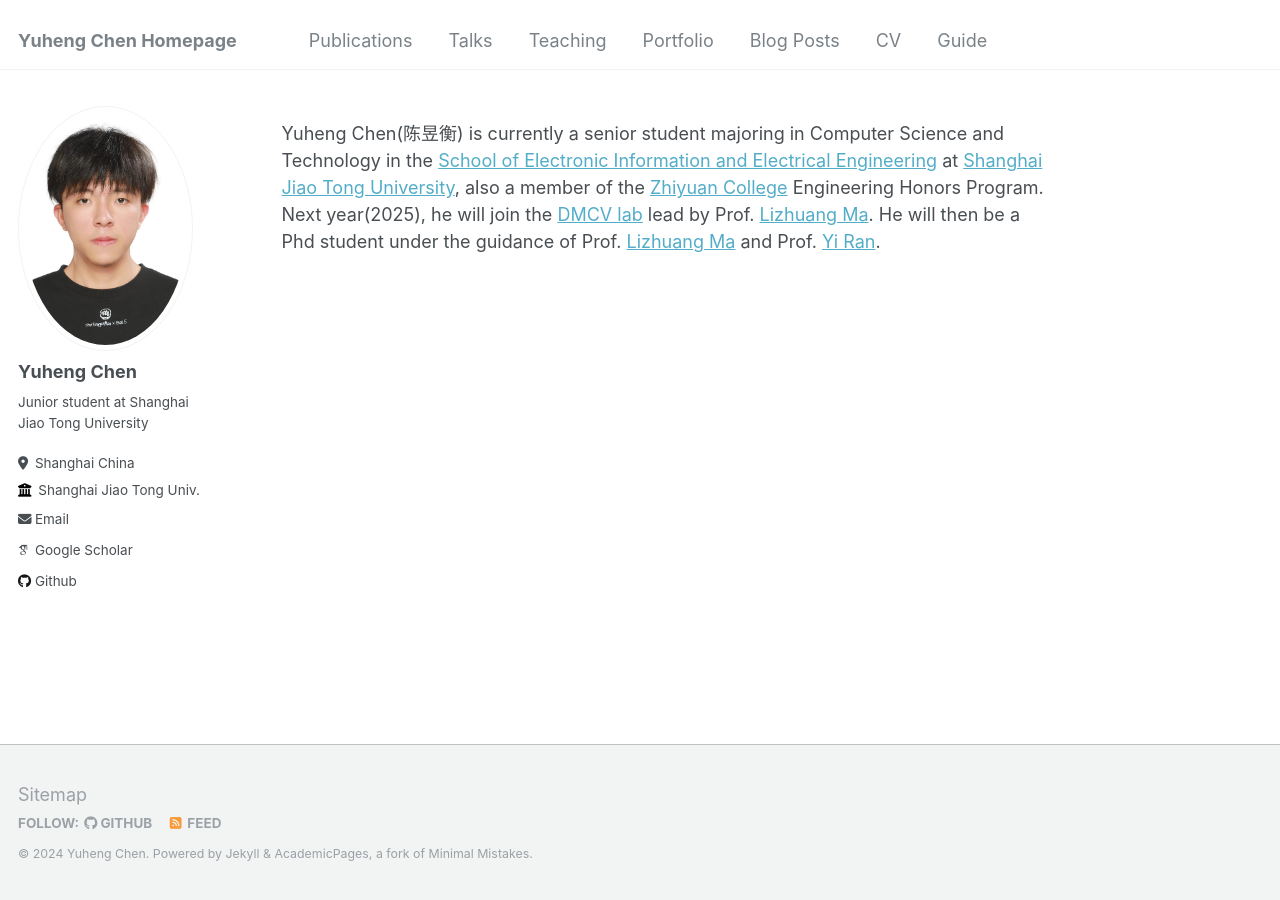
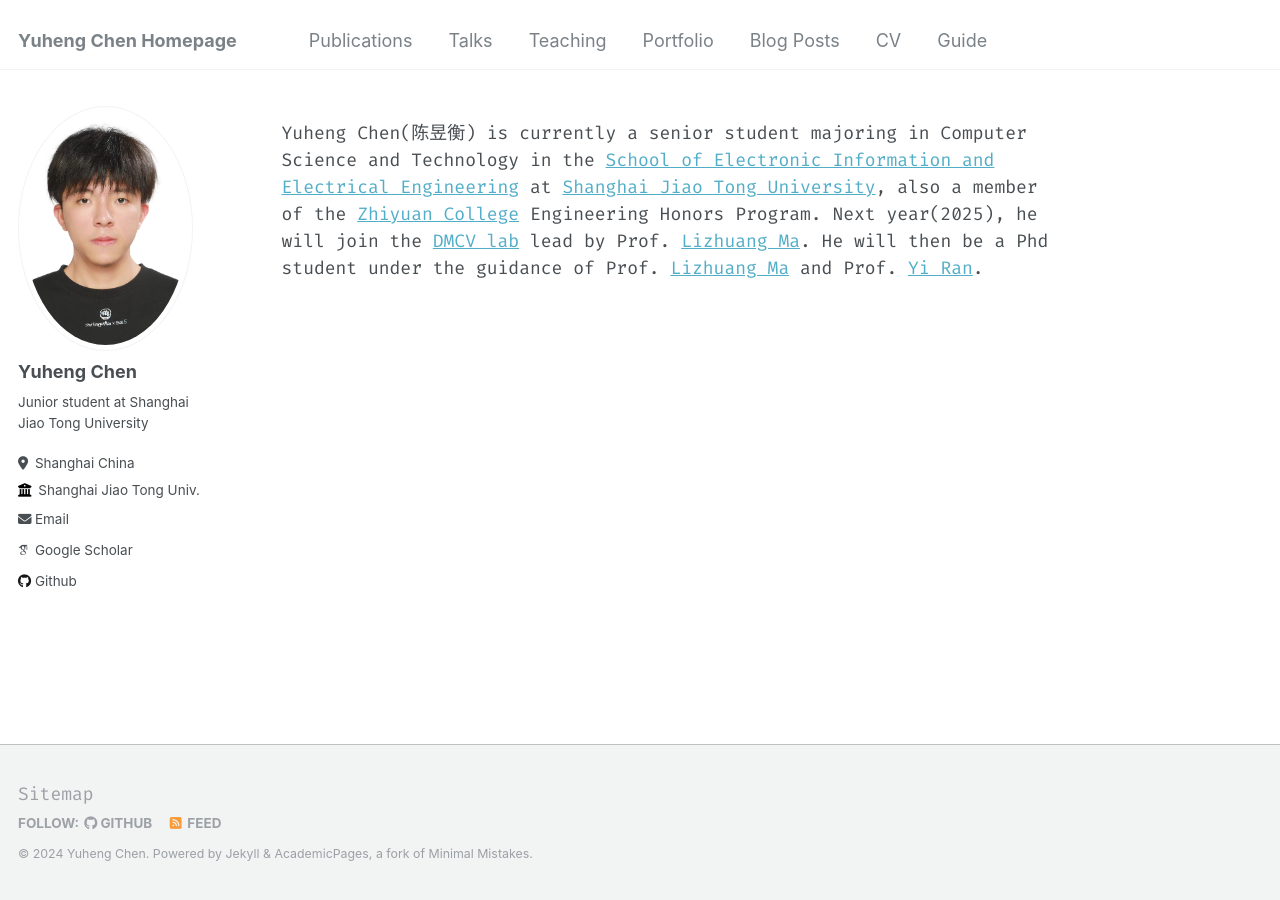
Before and after one commit to ChenYuHengSJTU/ChenYuHengSJTU.github.io, a Jekyll site: the page built from _pages/about.md, in a window 1280 px wide. Built offline with Jekyll 4.4.1, drawn with Linux system fonts in a browser that asks for light colours; some web fonts are replaced.

Commit message:
basic information modified

```diff
--- a/assets/css/main.scss
+++ b/assets/css/main.scss
@@ -39,3 +39,7 @@
 @import "vendor/font-awesome/brands";
 @import "vendor/magnific-popup/magnific-popup";
 @import "print";
+
+body {
+    font-family: 'Fira Code', monospace;
+  }
```
